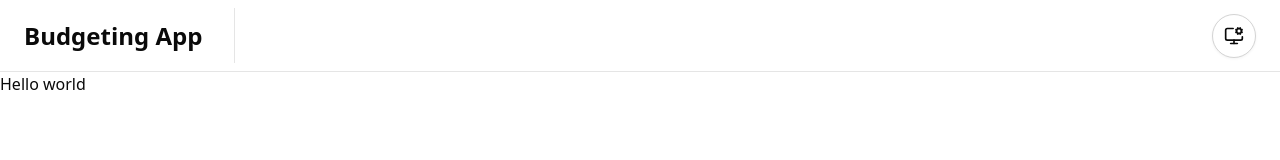
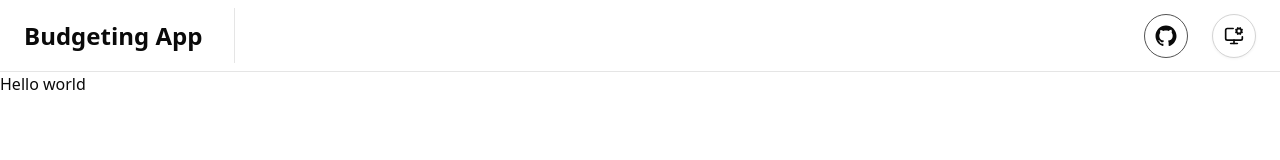
Before and after one commit to sammce/dollar-sign, a Next.js app: page / in a window 1280 px wide. Shown: the top 160 px of the page. Built offline with nearby package versions, Linux system fonts and the light colour scheme.

Commit message:
feat: add links to github

```diff
--- a/package.json
+++ b/package.json
@@ -18,12 +18,13 @@
     "babel-plugin-react-compiler": "19.1.0-rc.2",
     "class-variance-authority": "^0.7.1",
     "clsx": "^2.1.1",
-    "lucide-react": "^0.525.0",
+    "lucide-react": "^0.533.0",
     "motion": "^12.23.6",
     "next": "15.4.2",
     "react": "19.1.0",
     "react-cookie": "^8.0.1",
     "react-dom": "19.1.0",
+    "react-social-icons": "^6.24.0",
     "tailwind-merge": "^3.3.1",
     "zustand": "^5.0.6"
   },
--- a/src/app/globals.css
+++ b/src/app/globals.css
@@ -210,6 +210,10 @@
   h5 {
     @apply text-lg;
   }
+
+  a {
+    @apply text-sky-600 dark:text-sky-400;
+  }
 }
 
 @layer base {
--- a/src/components/layout/footer.tsx
+++ b/src/components/layout/footer.tsx
@@ -1,7 +1,10 @@
 function Footer() {
   return (
-    <footer className="h-40 flex fixed bottom-0 left-0 right-0 -z-10 justify-center items-center flex-col gap-4 bg-accent/30 dark:border-t dark:border-neutral-700">
-      <p>&copy; {new Date().getFullYear()} Nuritas Ltd. All rights reserved.</p>
+    <footer className="h-40 flex fixed bottom-0 left-0 right-0 justify-center items-center flex-col gap-4 bg-accent/30 dark:border-t dark:border-neutral-700">
+      <p>
+        &copy; {new Date().getFullYear()}{" "}
+        <a href="https://github.com/sammce">@sammce</a>. All rights reserved.
+      </p>
     </footer>
   );
 }
--- a/src/components/layout/header.tsx
+++ b/src/components/layout/header.tsx
@@ -4,6 +4,7 @@ import Link from "next/link";
 import { Separator, ThemeSwitcher } from "@/components/ui";
 import { cn } from "@/lib/utils";
 import { useEffect, useState } from "react";
+import { SocialIcon } from "react-social-icons";
 
 /**
  * Footer layout component
@@ -33,12 +34,20 @@ export default function Header() {
       )}
     >
       <div className="flex gap-8 items-center h-full">
-        <Link href="/" className="mobile-hidden">
+        <Link href="/" className="mobile-hidden text-inherit">
           <h3 className="font-bold">Budgeting App</h3>
         </Link>
         <Separator orientation="vertical" className="mobile-hidden" />
       </div>
       <div className="flex gap-6 items-center">
+        <SocialIcon
+          url="https://github.com/sammce"
+          className="border rounded-full border-neutral-600"
+          target="_blank"
+          bgColor="transparent"
+          fgColor="var(--foreground)"
+          style={{ height: 44, width: 44 }}
+        />
         <ThemeSwitcher className="z-50" />
       </div>
     </header>
--- a/src/components/layout/index.tsx
+++ b/src/components/layout/index.tsx
@@ -12,10 +12,10 @@ function Layout({ children }: { children: React.ReactNode }) {
         <div className="flex flex-col">
           <Header />
           <div className="h-18 py-2"></div>
-          <main className="flex-grow shadow-xl min-h-screen relative bg-background pb-25">
+          <main className="flex-grow shadow-xl min-h-screen relative bg-background pb-25 z-10">
             {children}
           </main>
-          <div className="h-40 w-full bg-transparent z-[-2] sticky"></div>
+          <div className="h-40 w-full bg-transparent sticky"></div>
           <Footer />
         </div>
       </ThemeProvider>
--- a/src/components/ui/theme-switcher.tsx
+++ b/src/components/ui/theme-switcher.tsx
@@ -4,7 +4,7 @@ import { useTheme } from "@/hooks";
 import { Button } from "@/components/ui";
 import { Sun, Moon, MonitorCog } from "lucide-react";
 import type { Theme } from "@/context";
-import { cn, darkPreferred } from "@/lib/utils";
+import { cn } from "@/lib/utils";
 import {
   DropdownMenu,
   DropdownMenuContent,
--- a/src/context/theme.tsx
+++ b/src/context/theme.tsx
@@ -8,7 +8,7 @@ export type Theme = "system" | "light" | "dark";
 
 export const ThemeContext = createContext<[Theme, (newTheme: Theme) => void]>([
   "system",
-  () => { },
+  () => {},
 ]);
 
 /**
```
Also changed, not shown: components.json, 1 other file (tests, documents, lock files or other folders).
